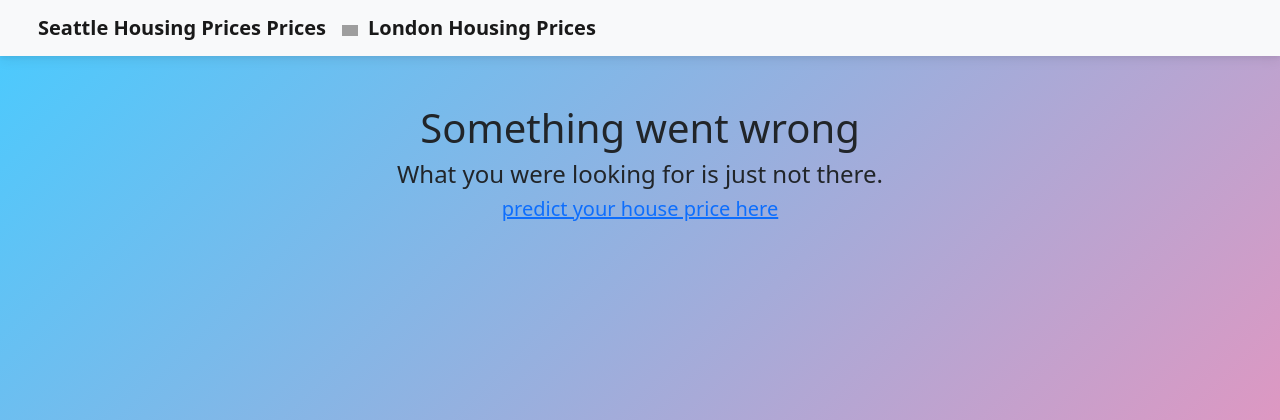
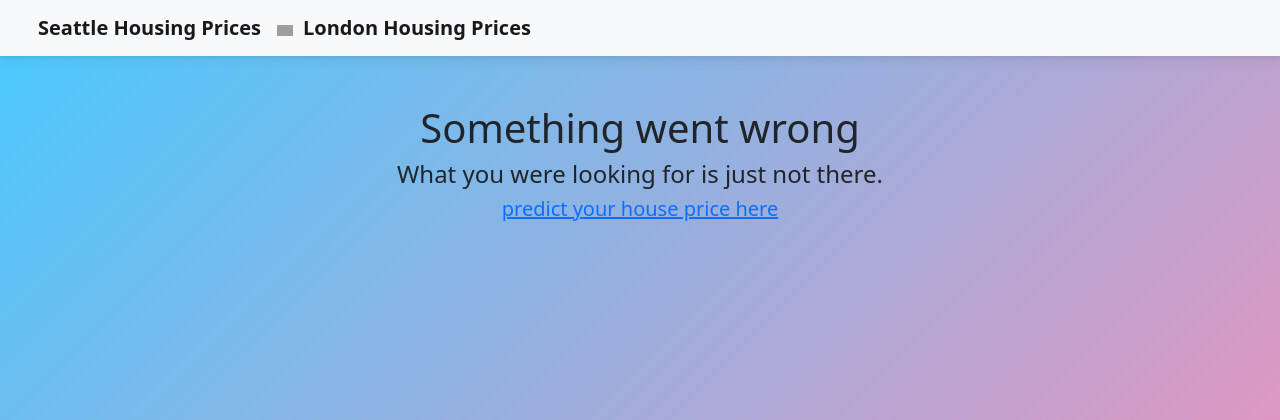
Before and after one commit to JonhShadow/London-WebApp-Course-Project-, a Flask app: template templates/error.html in a window 1280 px wide. Shown: the top 420 px of the page. Run offline with Flask 2, Linux system fonts and the light colour scheme; the template is opened without the code that fills it, so the values that code supplies are empty; some libraries are stand-ins or nearby versions; grey boxes are pictures that could not be loaded.

Commit message:
Orthographic error

```diff
--- a/templates/base.html
+++ b/templates/base.html
@@ -25,7 +25,7 @@
     </button>
     <div class="collapse navbar-collapse" id="navbarNavAltMarkup">
       <div class="navbar-nav">
-        <a class="try-me navbar-brand fw-bold" href="/seattle"><i class="flag flag-united-states"></i>Seattle Housing Prices Prices</a>
+        <a class="try-me navbar-brand fw-bold" href="/seattle"><i class="flag flag-united-states"></i>Seattle Housing Prices</a>
         <a class="try-me navbar-brand fw-bold" href="/london"><i class="flag flag-united-kingdom"></i>London Housing Prices</a>
       </div>
     </div>
```
